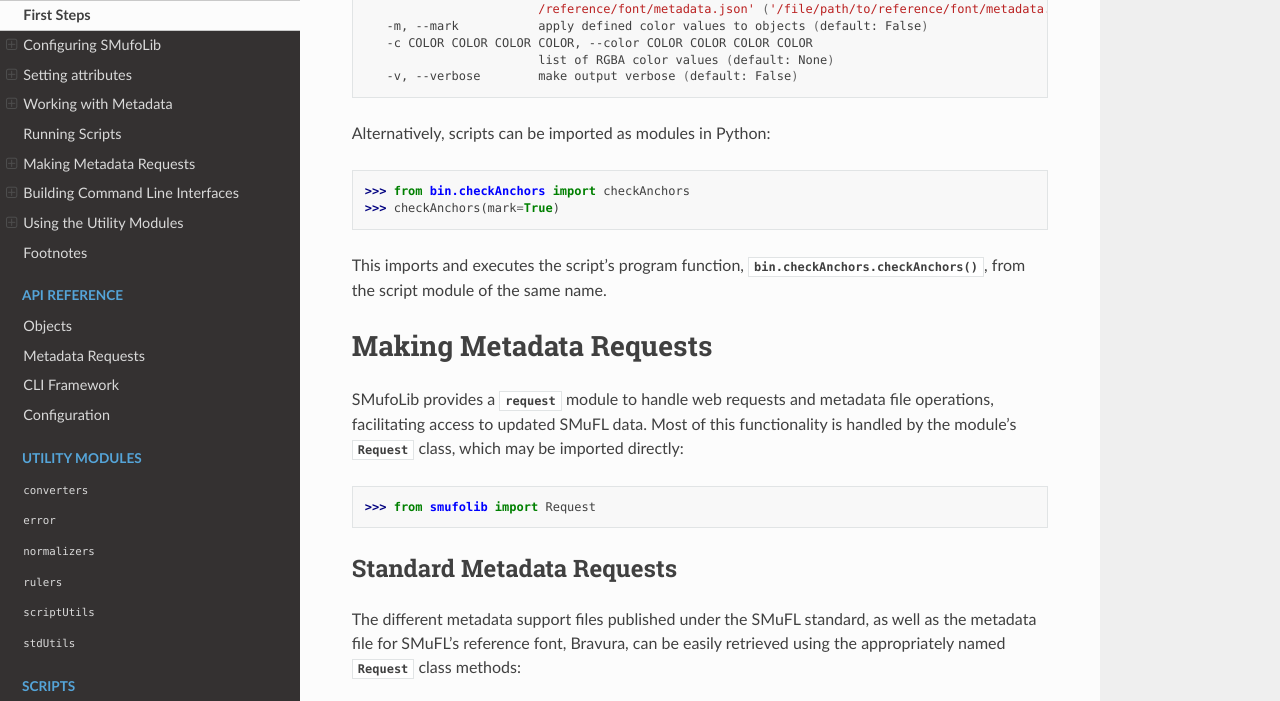
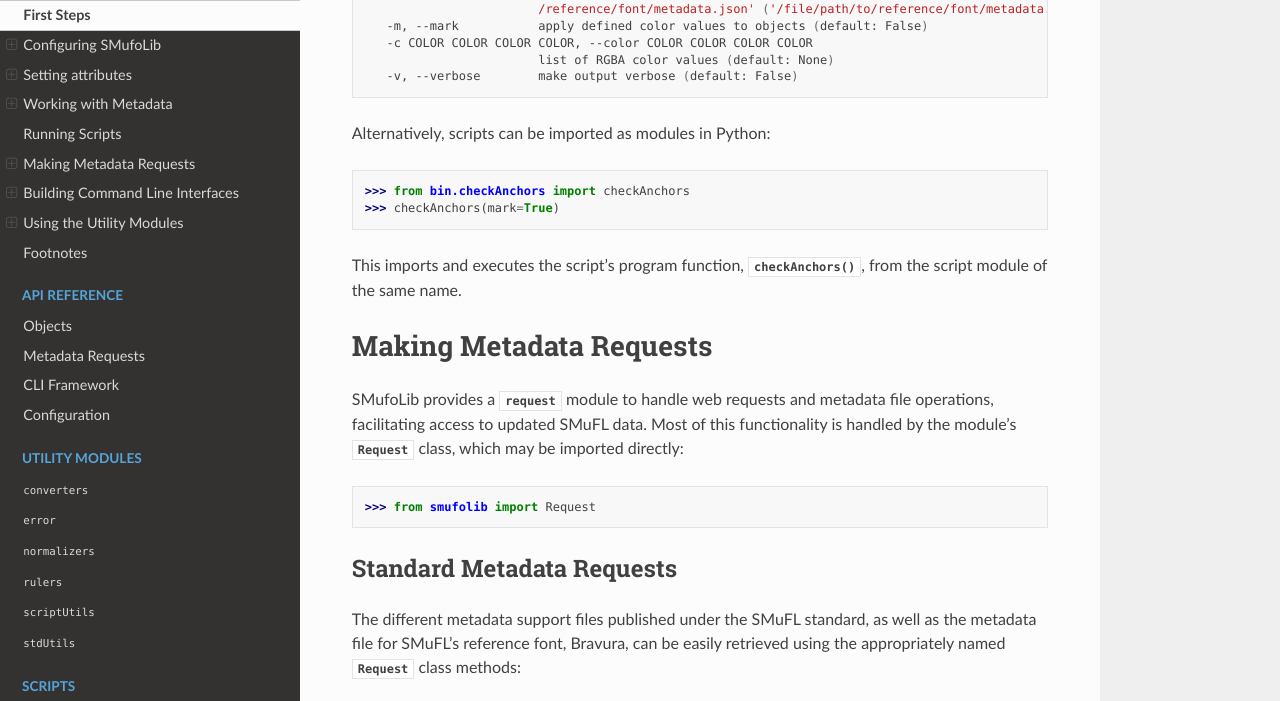
Before and after one commit to knutnergaard/smufolib, a Sphinx documentation site: the page built from docs/user_guide.rst, in a window 1280 px wide and 900 px high, scrolled down 9692 px, cut to the strip 0-701 px from the top of the window. Built offline with Sphinx 7.4.7 and the Read the Docs theme 3.1.0, drawn with Linux system fonts in a browser that asks for light colours.

Commit message:
Correct cross reference.

```diff
--- a/docs/user_guide.rst
+++ b/docs/user_guide.rst
@@ -503,7 +503,7 @@ Alternatively, scripts can be imported as modules in Python::
    >>> checkAnchors(mark=True)
 
 This imports and executes the script's program function,
-:func:`bin.checkAnchors.checkAnchors`, from the script module of the same name.
+:func:`~bin.checkAnchors.checkAnchors`, from the script module of the same name.
 
 Making Metadata Requests
 ========================
```
